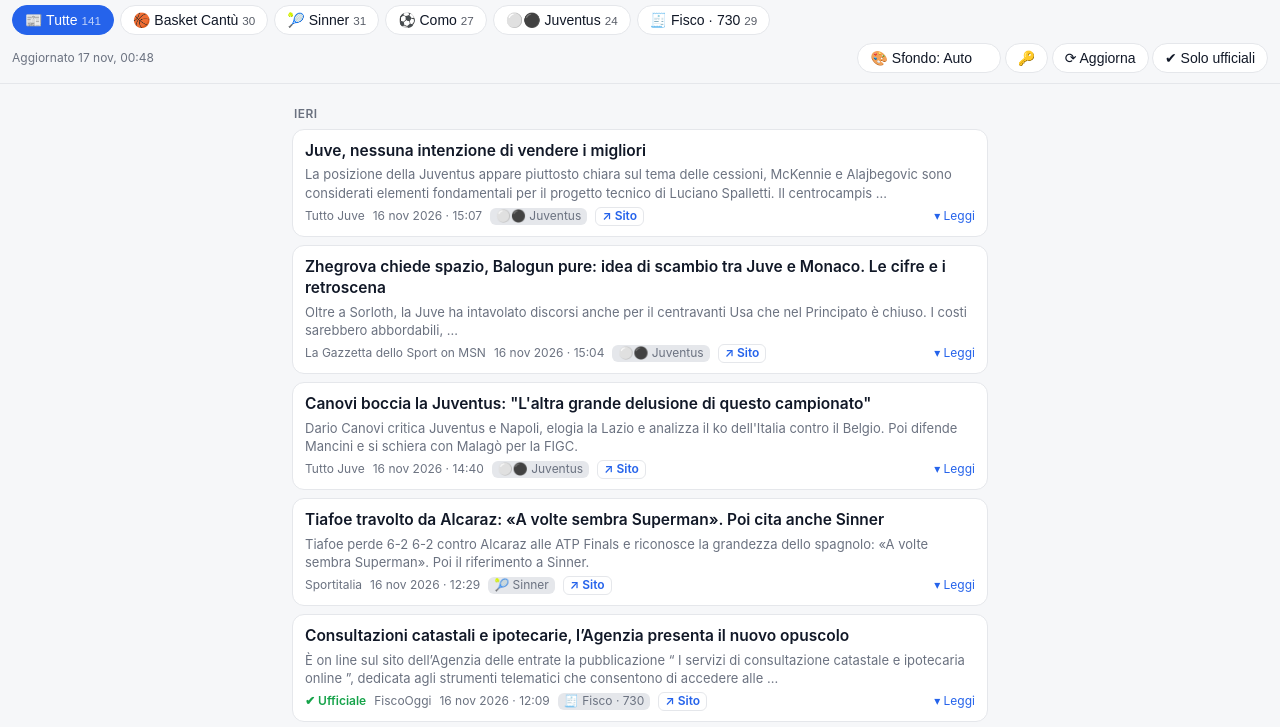
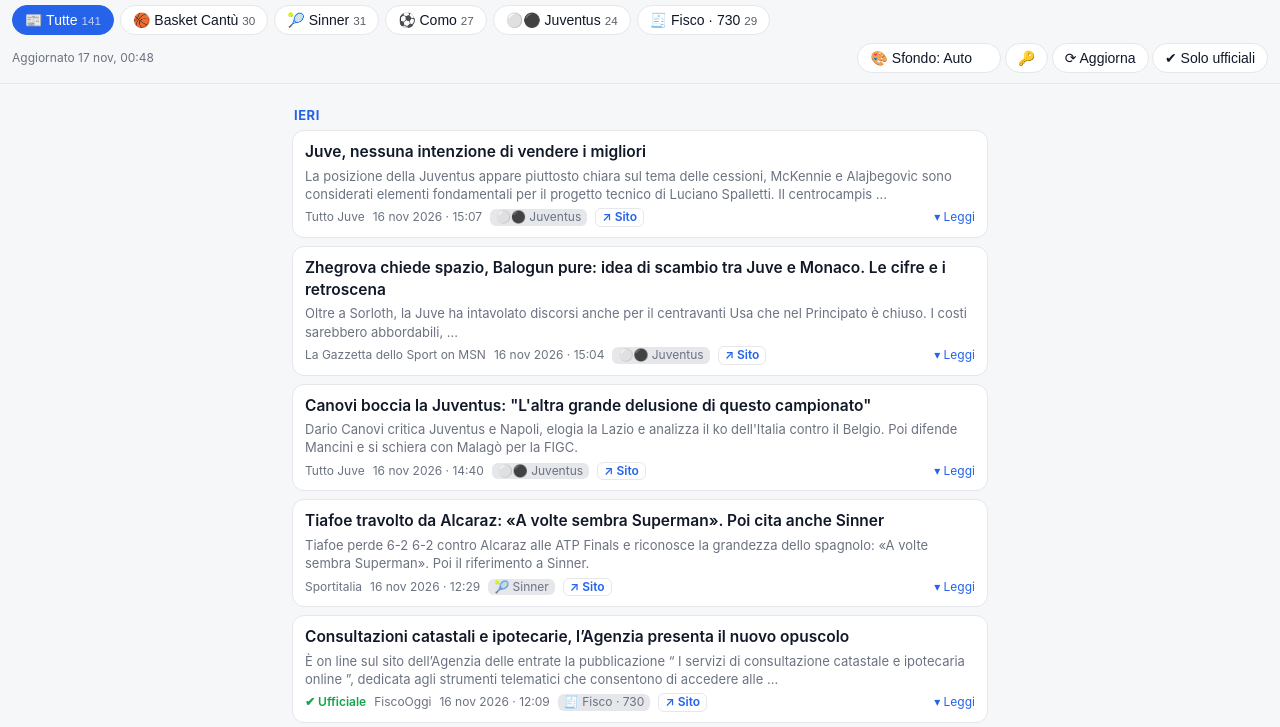
Before and after one commit to sergio-sfs/notizie, a plain HTML site: page docs/index.html in a window 1280 px wide. Shown: the part 49-776 px from the top of the page. Drawn offline with Linux system fonts and the light colour scheme.

Commit message:
Colore intestazione giorno
Co-Authored-By: Claude Sonnet 5.5 <noreply@anthropic.com>
Claude-Session: https://claude.ai/code/session_012xShyULVFDZWWF1TPhkesb

```diff
--- a/docs/index.html
+++ b/docs/index.html
@@ -30,7 +30,7 @@ input[type=search]{flex:1;min-width:0;padding:8px 10px;border:1px solid var(--bd
 .tab small{opacity:.7;margin-left:4px}
 .bar{display:flex;justify-content:space-between;align-items:center;color:var(--mu);font-size:12px;padding:4px 0}
 main{max-width:720px;margin:0 auto;padding:8px 12px 40px}
-.day{font-size:12px;font-weight:600;color:var(--mu);text-transform:uppercase;letter-spacing:.04em;margin:14px 2px 6px}
+.day{font-size:13px;font-weight:700;color:var(--ac);text-transform:uppercase;letter-spacing:.04em;margin:14px 2px 6px}
 div.n{display:block;cursor:pointer;background:var(--card);border:1px solid var(--bd);border-radius:12px;padding:10px 12px;margin-bottom:8px;color:inherit;text-decoration:none}
 div.n:active{opacity:.85}
 .n.read .t{color:var(--mu);font-weight:400}
```
